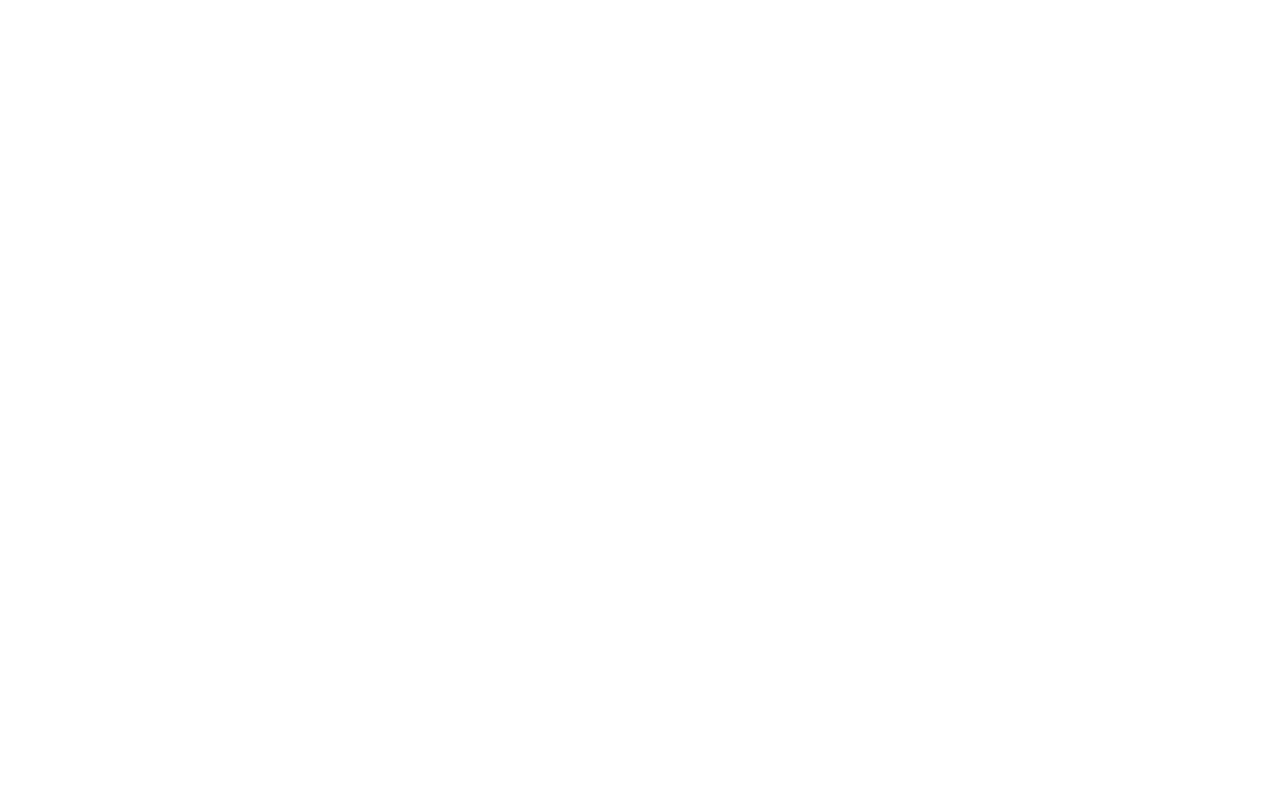
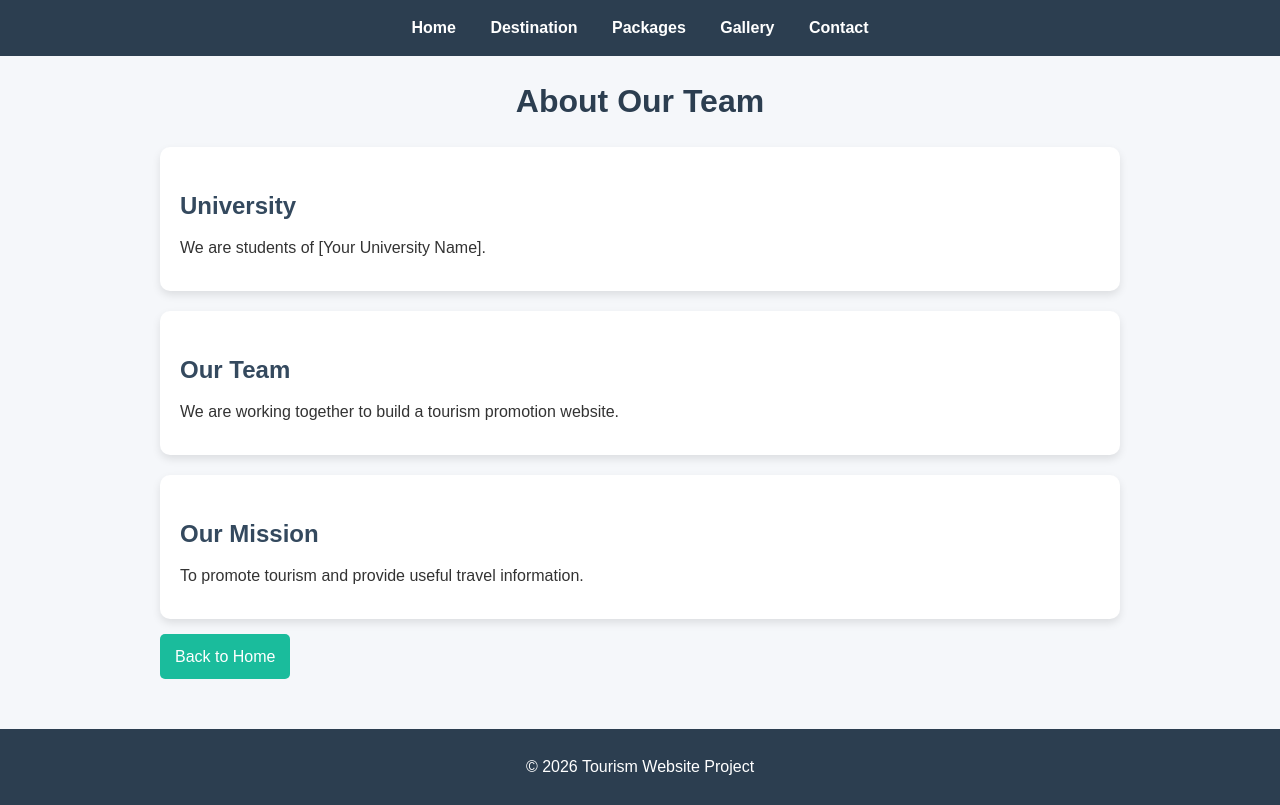
Before and after one commit to HaroonAshar/local-tourism-website, a website: page src/destination.html in a window 1280 px wide. Drawn offline with Linux system fonts and the light colour scheme.

Commit message:
Added destination page

```diff
--- a/src/destination.html
+++ b/src/destination.html
@@ -0,0 +1,45 @@
+<!DOCTYPE html>
+<html>
+<head>
+    <title>Destination</title>
+    <link rel="stylesheet" href="../styles/style.css">
+</head>
+<body>
+
+    <nav>
+        <a href="index.html">Home</a>
+        <a href="destination.html">Destination</a>
+        <a href="packages.html">Packages</a>
+        <a href="gallery.html">Gallery</a>
+        <a href="contact.html">Contact</a>
+    </nav>
+
+    <div class="container">
+
+        <h1>About Our Team</h1>
+
+        <div class="card">
+            <h2>University</h2>
+            <p>We are students of [Your University Name].</p>
+        </div>
+
+        <div class="card">
+            <h2>Our Team</h2>
+            <p>We are working together to build a tourism promotion website.</p>
+        </div>
+
+        <div class="card">
+            <h2>Our Mission</h2>
+            <p>To promote tourism and provide useful travel information.</p>
+        </div>
+
+        <a class="btn" href="index.html">Back to Home</a>
+
+    </div>
+
+    <footer>
+        <p>© 2026 Tourism Website Project</p>
+    </footer>
+
+</body>
+</html>
--- a/styles/style.css
+++ b/styles/style.css
@@ -1,38 +1,88 @@
-body {
-    font-family: Arial;
-    margin: 20px;
-    background-color: #f4f4f4;
+/* Reset some default styles */
+* {
+    margin: 0;
+    padding: 0;
+    box-sizing: border-box;
 }
 
-h1 {
-    color: darkblue;
+body {
+    font-family: Arial, sans-serif;
+    background-color: #f5f7fa;
+    line-height: 1.6;
+    color: #333;
+}
+
+/* Navbar */
+nav {
+    background-color: #2c3e50;
+    padding: 15px;
+    text-align: center;
 }
 
 nav a {
-    margin: 10px;
+    color: #fff;
+    margin: 0 15px;
     text-decoration: none;
-    color: black;
+    font-weight: bold;
 }
 
-form {
-    background: white;
-    padding: 15px;
-    width: 300px;
+nav a:hover {
+    color: #1abc9c;
+}
+
+/* Main container */
+.container {
+    max-width: 1000px;
+    margin: auto;
+    padding: 20px;
+}
+
+/* Headings */
+h1 {
+    text-align: center;
+    margin-bottom: 20px;
+    color: #2c3e50;
+}
+
+h2 {
+    margin-top: 20px;
+    color: #34495e;
+}
+
+/* Paragraph */
+p {
+    margin: 10px 0;
+}
+
+/* Card style (for sections) */
+.card {
+    background: #fff;
+    padding: 20px;
+    margin-top: 20px;
+    border-radius: 10px;
+    box-shadow: 0 4px 8px rgba(0,0,0,0.1);
+}
+
+/* Button */
+.btn {
+    display: inline-block;
+    margin-top: 15px;
+    padding: 10px 15px;
+    background-color: #1abc9c;
+    color: white;
+    text-decoration: none;
     border-radius: 5px;
 }
 
-button {
-    background-color: darkblue;
-    color: white;
-    padding: 8px;
-    border: none;
+.btn:hover {
+    background-color: #16a085;
 }
 
-/* Social links styling */
-a {
-    color: blue;
+/* Footer */
+footer {
+    text-align: center;
+    padding: 15px;
+    margin-top: 30px;
+    background-color: #2c3e50;
+    color: white;
 }
-
-a:hover {
-    color: red;
-}
```
Also changed, not shown: 1 other file.
